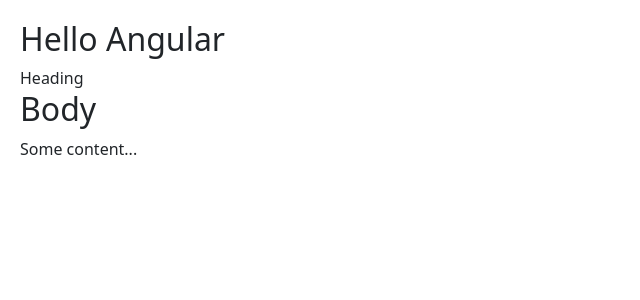
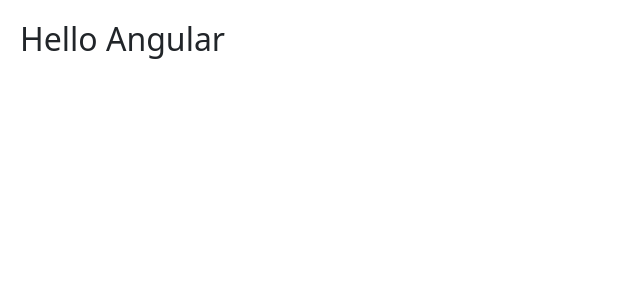
Before and after one commit to shirkedarshan/Angular-Blog, an Angular app: page / in a window 1280 px wide. Shown: the top 300 px of the page, without its empty margins (0-640 px from the left). Built offline with nearby package versions, Linux system fonts and the light colour scheme.

Commit message:
cleanup App

```diff
--- a/src/app/app.component.html
+++ b/src/app/app.component.html
@@ -2,14 +2,5 @@
   <head></head>
   <body>
     <h2>Hello Angular</h2>
-    <!-- <courses></courses> -->
-    <!-- <favorite [isFavorite]="post.isFavorite" (change)="onFavoriteChange()"></favorite> -->
-    <panel>
-      <ng-container class="body">
-        <h2>Body</h2>
-        <p>Some content...</p>
-      </ng-container>
-      <ng-container class="heading">Heading</ng-container>
-    </panel>
   </body>
 </html>
--- a/src/app/app.component.ts
+++ b/src/app/app.component.ts
@@ -9,13 +9,4 @@
 
 export class AppComponent {
 
-  onFavoriteChange(){
-    console.log("Favourite changed");
-  }
-
-
-  post= {
-    title : "Title",
-    isFavorite : false
-  }
 }
```
